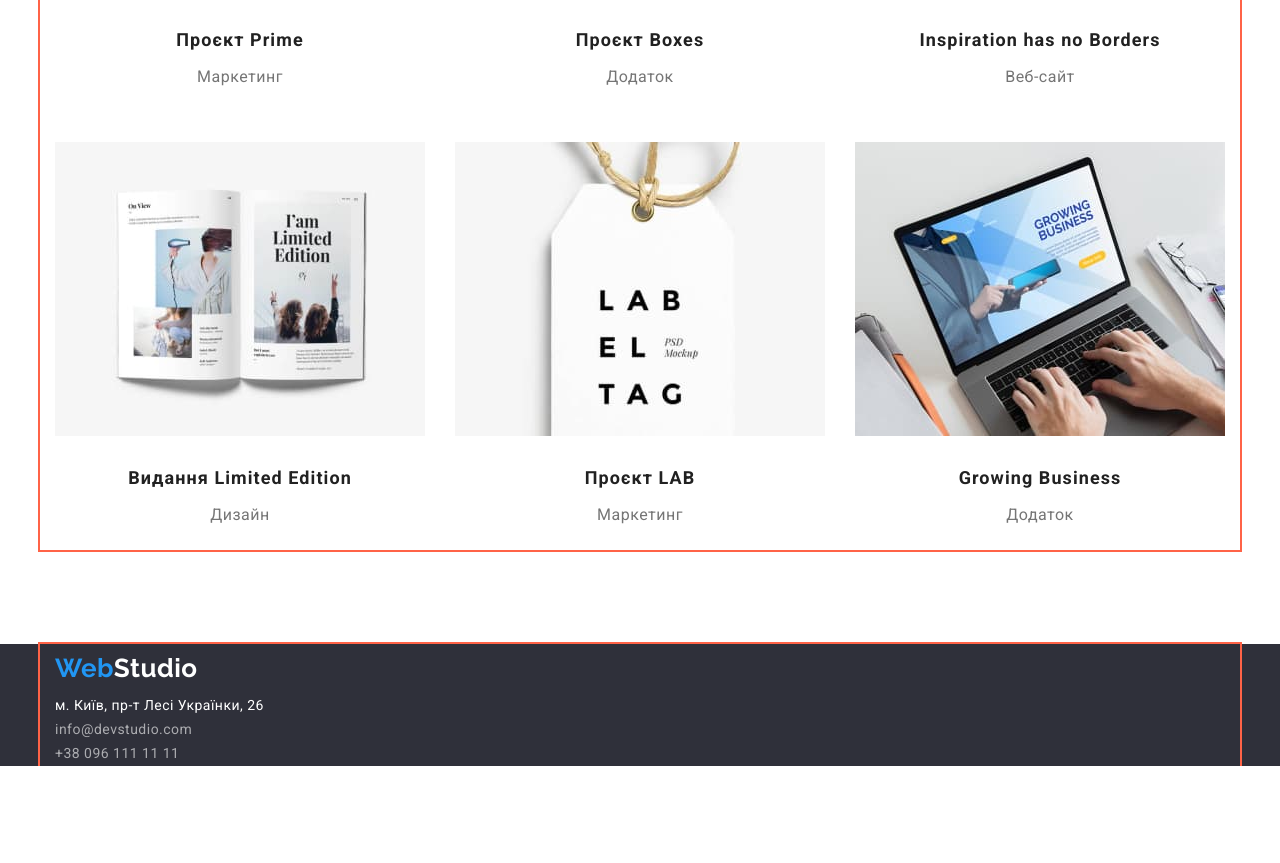
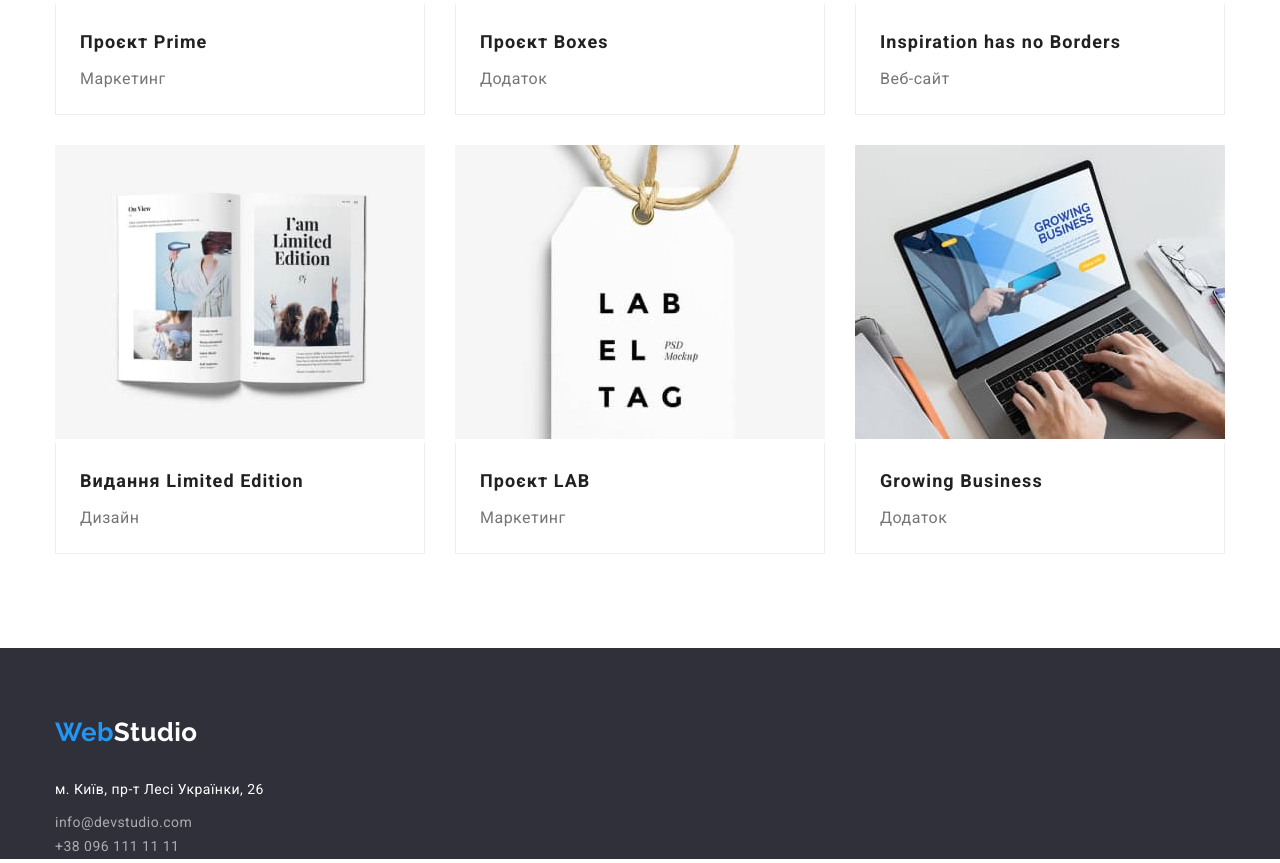
Before and after one commit to Serhii-Pradid/goit-markup-hw-03-3, a plain HTML site: page portfolio.html in a window 1280 px wide. Shown: the part 1016-1879 px from the top of the page. Before the commit the page ends 1782 px from the top, so only its background shows below. Drawn offline with nearby package versions, Linux system fonts and the light colour scheme.

Commit message:
розмітка футера та та встановлення рамок

```diff
--- a/css/styles.css
+++ b/css/styles.css
@@ -48,7 +48,7 @@ button {
   width: 1200px;
   padding-left: 15px;
   padding-right: 15px;
-  outline: 2px solid tomato;
+  /*outline: 2px solid tomato;*/
 }
 
 .section {
@@ -77,6 +77,9 @@ button {
   background-color: #ffff;
 }
 
+.header {
+  border-bottom: 1px solid #ececec;
+}
 .web {
   color: var(--accent-color);
 }
@@ -290,9 +293,12 @@ team-review .item {
   line-height: 1.1875;
 }
 
-/*.team-review .item {
-  border: 2px;
-}*/
+.team-review .item {
+  width: 270px;
+  background: #ffffff;
+  border: 1px solid #eeeeee;
+  border-radius: 0px 0px 4px 4px;
+}
 
 /*footer*/
 
@@ -300,7 +306,14 @@ team-review .item {
   background-color: var(--main-background-color);
 }
 
+.main-footer {
+  display: flex;
+  flex-direction: column;
+}
+
 .logo-footer {
+  padding-top: 60px;
+  padding-bottom: 20px;
   font-family: 'Raleway';
   color: #ffffff;
   font-weight: 700;
@@ -310,6 +323,7 @@ team-review .item {
 }
 
 .address {
+  padding-bottom: 9px;
   font-style: normal;
   font-size: 14px;
   line-height: 1.7142;
@@ -317,6 +331,7 @@ team-review .item {
 }
 
 .footer-contacts a {
+  padding-bottom: 9px;
   font-size: 14px;
   line-height: 1.7142;
   color: rgba(255, 255, 255, 0.6);
@@ -386,12 +401,13 @@ team-review .item {
 
 .portfolio-examples .item {
   background-color: #ffffff;
-  text-align: center;
+  /*text-align: center;*/
 }
 
 .project-title {
-  margin-top: 20px;
-  margin-bottom: 4px;
+  padding-top: 20px;
+  padding-bottom: 4px;
+  padding-left: 24px;
   font-weight: 700;
   font-size: 18px;
   line-height: 2;
@@ -399,8 +415,15 @@ team-review .item {
 }
 
 .portfolio-examples p {
-  margin-bottom: 20px;
+  padding-bottom: 20px;
+  padding-left: 24px;
   font-size: 16px;
   line-height: 1.875;
   color: var(--main-text-color);
 }
+
+.portfolio-examples .box {
+  border-right: 1px solid #eeeeee;
+  border-bottom: 1px solid #eeeeee;
+  border-left: 1px solid #eeeeee;
+}
--- a/portfolio.html
+++ b/portfolio.html
@@ -52,65 +52,83 @@
             <li class="item">
               <a href="#">
                 <img src="./images/onlinestore.jpg" alt="відкритий ноутбук" width="370" />
+              <div class="box">
               </a>
               <h2 class="project-title">Технокряк</h2>
               <p>Веб-сайт</p>
+              </div>
             </li>
             <li class="item">
               <a href="#">
                 <img src="./images/basketball.jpg" alt="баскетболісти" width="370" />
+              <div class="box">
               </a>
               <h2 class="project-title">Постер New Orlean vs Golden Star</h2>
               <p>Дизайн</p>
+              </div>
             </li>
             <li class="item">
               <a href="#">
                 <img src="./images/seafood.jpg" alt="вивіска ресторану" width="370" />
+              <div class="box">
               </a>
               <h2 class="project-title">Ресторан Seafood</h2>
               <p>Додаток</p>
+              </div>
             </li>
             <li class="item">
               <a href="#">
                 <img src="./images/headphone.jpg" alt="навушники" width="370" />
+              <div class="box">
               </a>
               <h2 class="project-title">Проєкт Prime</h2>
               <p>Маркетинг</p>
+              </div>
             </li>
             <li class="item">
               <a href="#">
                 <img src="./images/boxes.jpg" alt="коробки" width="370" />
+              <div class="box">
               </a>
               <h2 class="project-title">Проєкт Boxes</h2>
               <p>Додаток</p>
+              </div>
             </li>
             <li class="item">
               <a href="#">
                 <img src="./images/monitor.jpg" alt="монітор компьютера" width="370" />
+              <div class="box">
               </a>
               <h2 class="project-title">Inspiration has no Borders</h2>
               <p>Веб-сайт</p>
+              </div>
             </li>
             <li class="item">
               <a href="#">
                 <img src="./images/jornal.jpg" alt="журнал" width="370" />
+              <div class="box">
               </a>
               <h2 class="project-title">Видання Limited Edition</h2>
               <p>Дизайн</p>
+              </div>
             </li>
             <li class="item">
               <a href="#">
                 <img src="./images/lab.jpg" alt="емблема проекта" width="370" />
+              <div class="box">
               </a>
               <h2 class="project-title">Проєкт LAB</h2>
               <p>Маркетинг</p>
+              </div>
             </li>
             <li class="item">
               <a href="#">
                 <img src="./images/laptop.jpg" alt="відкритий ноутбук" width="370" />
+              <div class="box">
               </a>
               <h2 class="project-title">Growing Business</h2>
               <p>Додаток</p>
+              </div>
             </li>
           </ul>
         </div>
@@ -118,7 +136,7 @@
     </main>
 
     <footer class="footer">
-      <div class="container">
+      <div class="container main-footer">
         <a class="logo-footer" href=""><span class="web">Web</span>Studio</a>
         <address class="address">м. Київ, пр-т Лесі Українки, 26</address>
         <ul class="footer-contacts list">
```
Also changed, not shown: index.html (+1 -1 lines).
